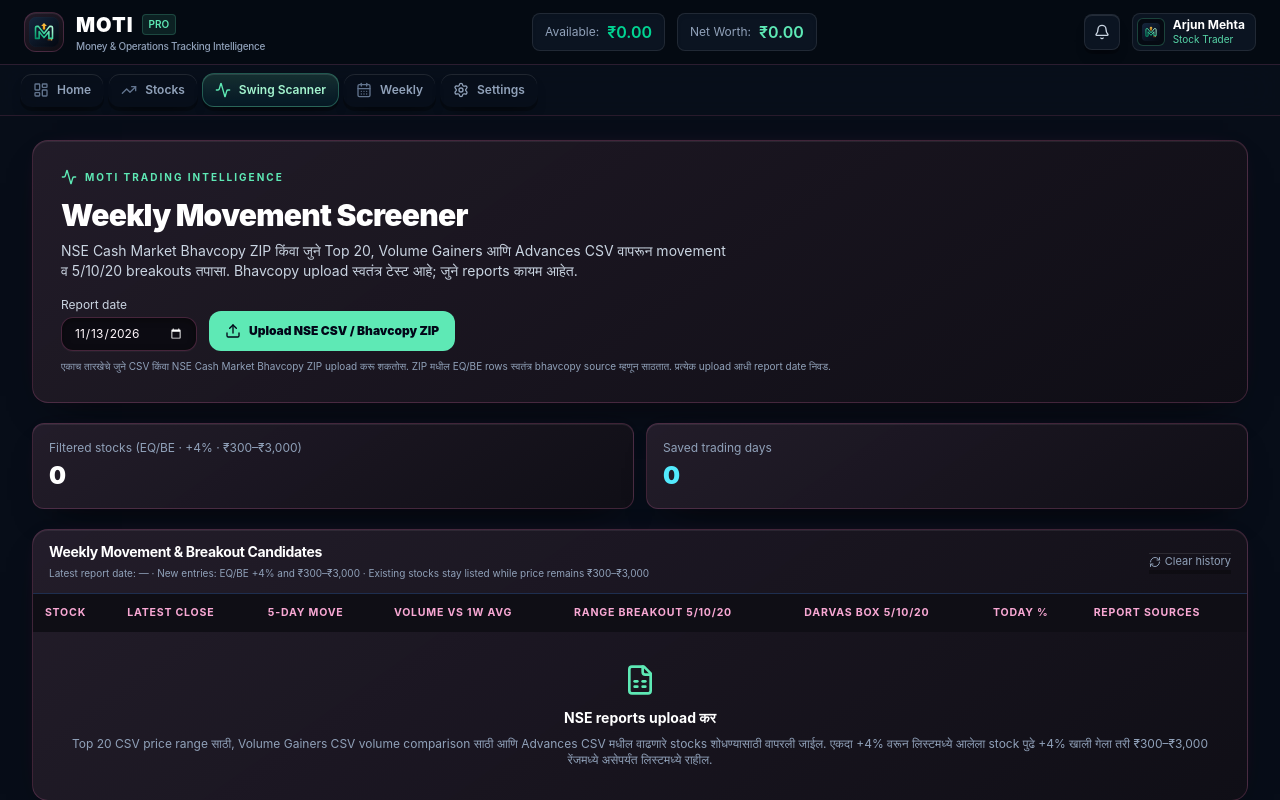
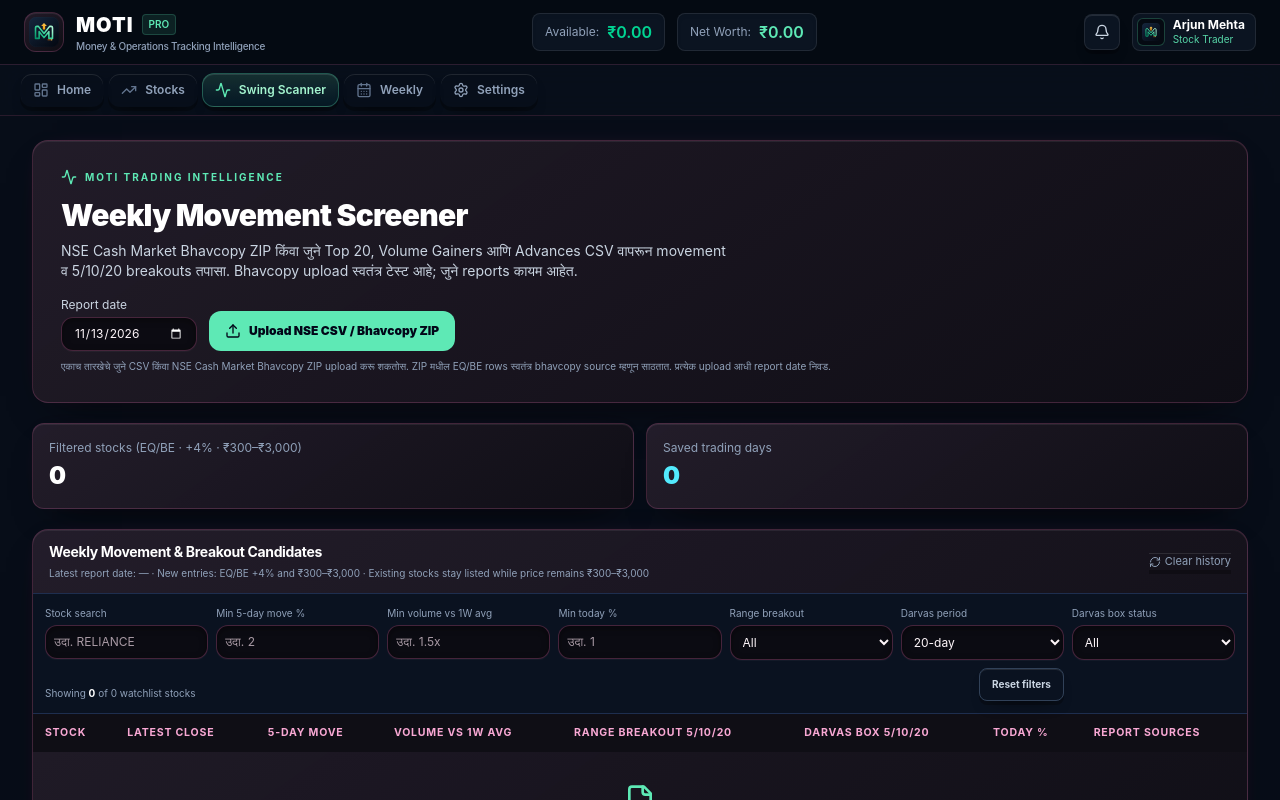
Before and after one commit to aarthak21-beep/MOTI-Money-Tracking-, a React (Vite) app: page / in a window 1280 px wide. Both pictures are taken after a click on the button "Swing Scanner". Shown: the top 800 px of the page. Built offline with nearby package versions, Linux system fonts and the light colour scheme.

Commit message:
Add filters to Swing Movement Screener (#72)
* Add interactive filters to swing screener table

* Add Darvas period selector to screener filters

```diff
--- a/src/views/SwingScannerView.tsx
+++ b/src/views/SwingScannerView.tsx
@@ -168,6 +168,13 @@ export const SwingScannerView: React.FC = () => {
   const [loading, setLoading] = useState(false);
   const [message, setMessage] = useState('');
   const [errors, setErrors] = useState<string[]>([]);
+  const [stockSearch, setStockSearch] = useState('');
+  const [minFiveDay, setMinFiveDay] = useState('');
+  const [minVolume, setMinVolume] = useState('');
+  const [minToday, setMinToday] = useState('');
+  const [breakoutFilter, setBreakoutFilter] = useState('all');
+  const [darvasFilter, setDarvasFilter] = useState('all');
+  const [darvasPeriod, setDarvasPeriod] = useState('20');
   useEffect(() => { try { localStorage.setItem(STORAGE_KEY, JSON.stringify(records)); } catch { setMessage('Browser storage भरले आहे. जुन्या नोंदी clear करा.'); } }, [records]);
 
   const latestDate = useMemo(() => records.reduce((d, r) => r.date > d ? r.date : d, ''), [records]);
@@ -220,6 +227,27 @@ export const SwingScannerView: React.FC = () => {
     ).sort((a, b) => (b.weeklyChange ?? b.pctToday ?? -999) - (a.weeklyChange ?? a.pctToday ?? -999));
   }, [records, latestRows, latestDate]);
 
+  const filteredCandidates = candidates.filter(item => {
+    if (stockSearch && !item.symbol.toLowerCase().includes(stockSearch.trim().toLowerCase())) return false;
+    if (minFiveDay !== '' && (item.weeklyChange === undefined || item.weeklyChange < Number(minFiveDay))) return false;
+    if (minVolume !== '' && (item.volumeMultiple === undefined || item.volumeMultiple < Number(minVolume))) return false;
+    if (minToday !== '' && (item.pctToday === undefined || item.pctToday < Number(minToday))) return false;
+    if (breakoutFilter !== 'all') {
+      const days = Number(breakoutFilter);
+      if (!item.breakoutRanges.some(r => r.days === days && r.breakout)) return false;
+    }
+    if (darvasFilter !== 'all') {
+      const box = item.breakoutRanges.find(r => r.days === Number(darvasPeriod));
+      if (!box || !box.enough) return false;
+      const status = box.breakout ? 'breakout' : box.inside ? 'inside' : 'below';
+      if (status !== darvasFilter) return false;
+    }
+    return true;
+  });
+  const resetFilters = () => {
+    setStockSearch(''); setMinFiveDay(''); setMinVolume(''); setMinToday('');
+    setBreakoutFilter('all'); setDarvasFilter('all'); setDarvasPeriod('20');
+  };
   const handleFiles = async (files: FileList | null) => {
     if (!files?.length) return;
     setLoading(true); setMessage(''); setErrors([]);
@@ -284,11 +312,21 @@ export const SwingScannerView: React.FC = () => {
         <div><h2 className="text-sm font-bold text-white">Weekly Movement & Breakout Candidates</h2><p className="mt-1 text-[10px] text-slate-400">Latest report date: {latestDate || '—'} · New entries: EQ/BE +4% and ₹300–₹3,000 · Existing stocks stay listed while price remains ₹300–₹3,000</p></div>
         <button onClick={clearHistory} className="inline-flex items-center gap-1 text-[11px] text-slate-400 hover:text-white"><RefreshCw className="h-3 w-3" /> Clear history</button>
       </div>
+      <div className="grid gap-2 border-b border-[#1e2e4f] bg-[#0a1220] p-3 sm:grid-cols-2 lg:grid-cols-3 xl:grid-cols-7">
+        <label className="text-[10px] text-slate-400">Stock search<input value={stockSearch} onChange={e => setStockSearch(e.target.value)} placeholder="उदा. RELIANCE" className="mt-1 w-full rounded-lg border border-slate-700 bg-[#0d1527] px-2 py-2 text-xs text-white placeholder:text-slate-600" /></label>
+        <label className="text-[10px] text-slate-400">Min 5-day move %<input type="number" step="0.5" value={minFiveDay} onChange={e => setMinFiveDay(e.target.value)} placeholder="उदा. 2" className="mt-1 w-full rounded-lg border border-slate-700 bg-[#0d1527] px-2 py-2 text-xs text-white" /></label>
+        <label className="text-[10px] text-slate-400">Min volume vs 1W avg<input type="number" min="0" step="0.1" value={minVolume} onChange={e => setMinVolume(e.target.value)} placeholder="उदा. 1.5x" className="mt-1 w-full rounded-lg border border-slate-700 bg-[#0d1527] px-2 py-2 text-xs text-white" /></label>
+        <label className="text-[10px] text-slate-400">Min today %<input type="number" step="0.5" value={minToday} onChange={e => setMinToday(e.target.value)} placeholder="उदा. 1" className="mt-1 w-full rounded-lg border border-slate-700 bg-[#0d1527] px-2 py-2 text-xs text-white" /></label>
+        <label className="text-[10px] text-slate-400">Range breakout<select value={breakoutFilter} onChange={e => setBreakoutFilter(e.target.value)} className="mt-1 w-full rounded-lg border border-slate-700 bg-[#0d1527] px-2 py-2 text-xs text-white"><option value="all">All</option><option value="5">5-day breakout</option><option value="10">10-day breakout</option><option value="20">20-day breakout</option></select></label>
+        <label className="text-[10px] text-slate-400">Darvas period<select value={darvasPeriod} onChange={e => setDarvasPeriod(e.target.value)} className="mt-1 w-full rounded-lg border border-slate-700 bg-[#0d1527] px-2 py-2 text-xs text-white"><option value="5">5-day</option><option value="10">10-day</option><option value="20">20-day</option></select></label>
+        <label className="text-[10px] text-slate-400">Darvas box status<select value={darvasFilter} onChange={e => setDarvasFilter(e.target.value)} className="mt-1 w-full rounded-lg border border-slate-700 bg-[#0d1527] px-2 py-2 text-xs text-white"><option value="all">All</option><option value="breakout">Box breakout</option><option value="inside">Inside box</option><option value="below">Below box</option></select></label>
+        <div className="flex items-end justify-between gap-2 sm:col-span-2 lg:col-span-3 xl:col-span-6"><p className="text-[10px] text-slate-400">Showing <span className="font-bold text-white">{filteredCandidates.length}</span> of {candidates.length} watchlist stocks</p><button onClick={resetFilters} className="rounded-lg border border-slate-700 px-3 py-2 text-[10px] font-bold text-slate-300 hover:bg-white/5">Reset filters</button></div>
+      </div>
       <div className="overflow-x-auto">
         <table className="w-full min-w-[1150px] text-left text-xs">
           <thead className="bg-[#080f1b] text-[10px] uppercase text-slate-400"><tr>{['Stock','Latest Close','5-Day Move','Volume vs 1W Avg','Range Breakout 5/10/20','Darvas Box 5/10/20','Today %','Report Sources'].map(x => <th key={x} className="px-3 py-3">{x}</th>)}</tr></thead>
           <tbody className="divide-y divide-[#1e2e4f]/60">
-            {candidates.map(item => <tr key={item.symbol} className="hover:bg-white/[0.03]">
+            {filteredCandidates.map(item => <tr key={item.symbol} className="hover:bg-white/[0.03]">
               <td className="px-3 py-3 font-black text-white">{item.symbol}</td>
               <td className="px-3 py-3 text-white">{money(item.close)}</td>
               <td className={'px-3 py-3 font-bold ' + ((item.weeklyChange ?? 0) >= 0 ? 'text-emerald-300' : 'text-rose-300')}>{pct(item.weeklyChange)}</td>
@@ -300,7 +338,7 @@ export const SwingScannerView: React.FC = () => {
             </tr>)}
           </tbody>
         </table>
-        {!candidates.length && <div className="p-8 text-center"><FileSpreadsheet className="mx-auto h-8 w-8 text-emerald-300" /><p className="mt-3 text-sm font-bold text-white">NSE reports upload कर</p><p className="mt-2 text-xs text-slate-400">Top 20 CSV price range साठी, Volume Gainers CSV volume comparison साठी आणि Advances CSV मधील वाढणारे stocks शोधण्यासाठी वापरली जाईल. एकदा +4% वरून लिस्टमध्ये आलेला stock पुढे +4% खाली गेला तरी ₹300–₹3,000 रेंजमध्ये असेपर्यंत लिस्टमध्ये राहील.</p></div>}
+        {!filteredCandidates.length && <div className="p-8 text-center"><FileSpreadsheet className="mx-auto h-8 w-8 text-emerald-300" /><p className="mt-3 text-sm font-bold text-white">{candidates.length ? 'या filters मध्ये stock सापडला नाही' : 'NSE reports upload कर'}</p><p className="mt-2 text-xs text-slate-400">Top 20 CSV price range साठी, Volume Gainers CSV volume comparison साठी आणि Advances CSV मधील वाढणारे stocks शोधण्यासाठी वापरली जाईल. एकदा +4% वरून लिस्टमध्ये आलेला stock पुढे +4% खाली गेला तरी ₹300–₹3,000 रेंजमध्ये असेपर्यंत लिस्टमध्ये राहील.</p></div>}
       </div>
     </div>
     <div className="rounded-xl border border-[#1e2e4f] bg-[#0d1527] p-4"><div className="flex items-center gap-2 text-xs font-bold text-cyan-200"><Info className="h-4 w-4" /> Data notes</div>
```
